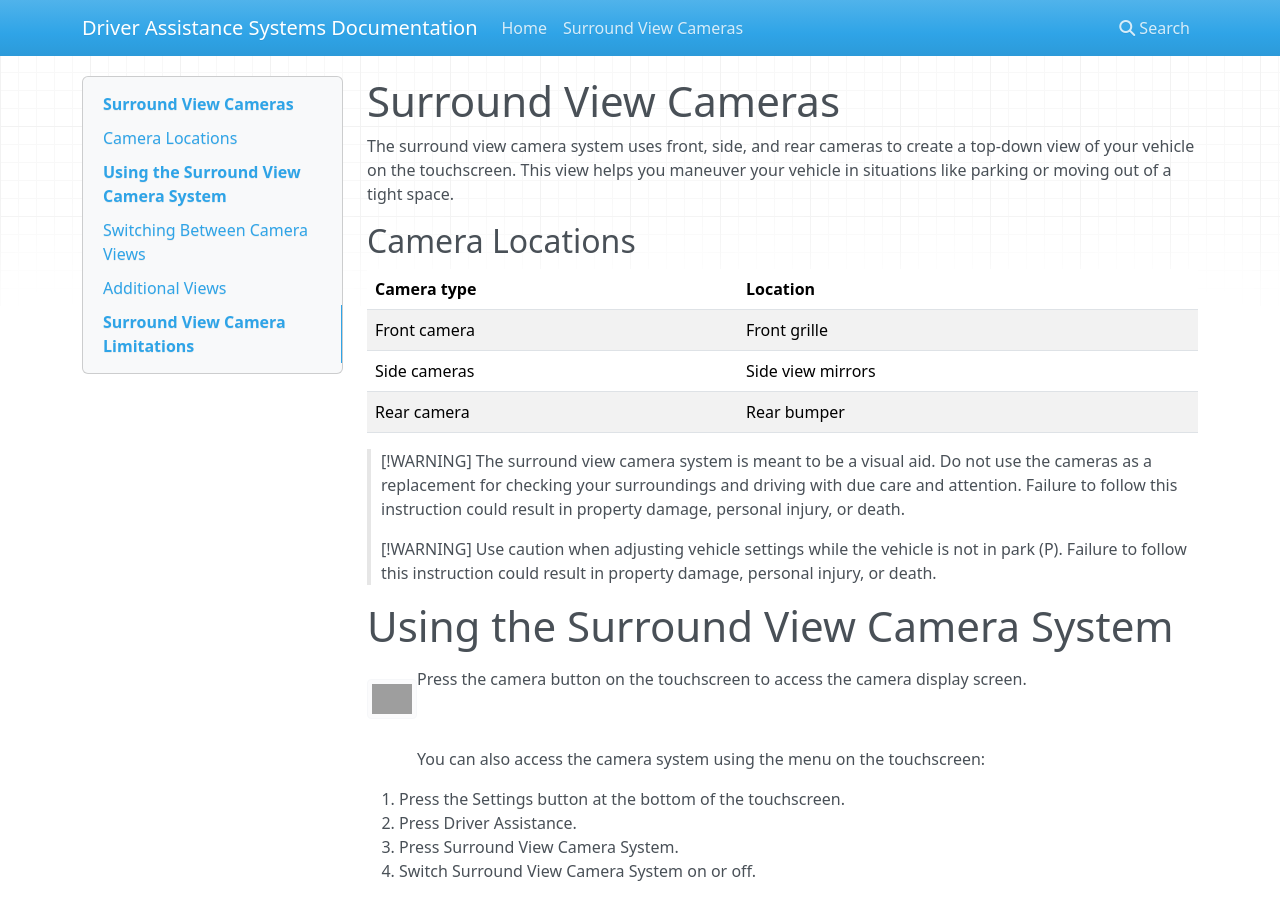
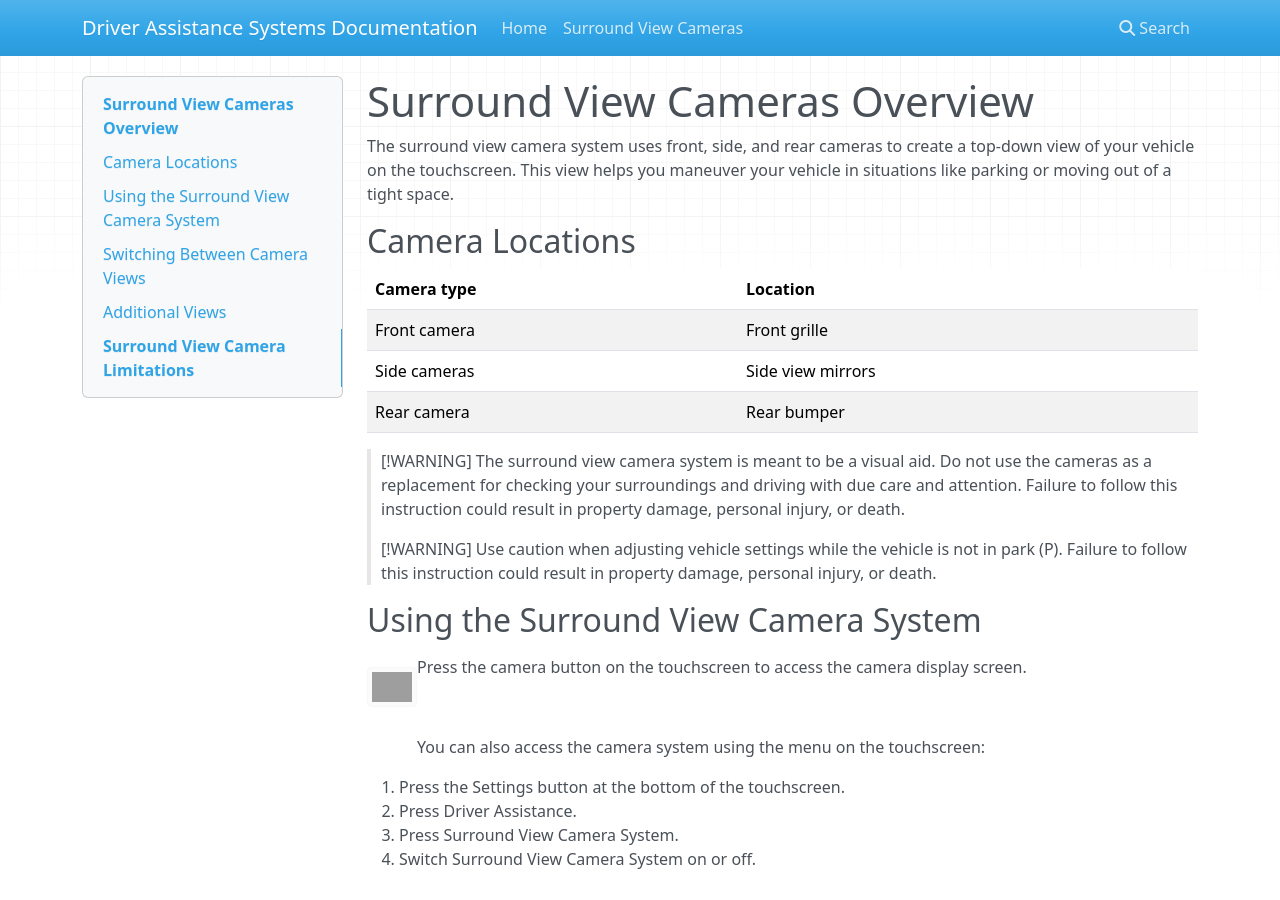
Before and after one commit to waldieia1/automotive-docs-sample, an MkDocs documentation site: the page built from docs/surround-view-cameras.md, in a window 1280 px wide and 900 px high. Built offline with MkDocs 1.6.1, drawn with Linux system fonts in a browser that asks for light colours; nearby versions of some CDN libraries; grey boxes are pictures that could not be loaded.

Commit message:
Revise headings in surround view cameras documentation
Updated the title and section headings for clarity.

```diff
--- a/docs/surround-view-cameras.md
+++ b/docs/surround-view-cameras.md
@@ -1,4 +1,4 @@
-# Surround View Cameras
+# Surround View Cameras Overview
 The surround view camera system uses front, side, and rear cameras to create a top-down view of your vehicle on the touchscreen. This view helps you maneuver your vehicle in situations like parking or moving out of a tight space.
 ## Camera Locations
 | Camera type | Location |
@@ -14,7 +14,7 @@ The surround view camera system uses front, side, and rear cameras to create a t
 >Use caution when adjusting vehicle settings while the vehicle is not in park (P). Failure to follow this instruction could result in property damage, personal injury, or death.
 
 
-# Using the Surround View Camera System
+## Using the Surround View Camera System
 <img align="left" src="https://img.icons8.com/?size=100&id=VyMvT1KlnPw6&format=png&color=000000" alt="Surround View Camera Button" width="50">
 
 <p>Press the camera button on the touchscreen to access the camera display screen. </p>
```
